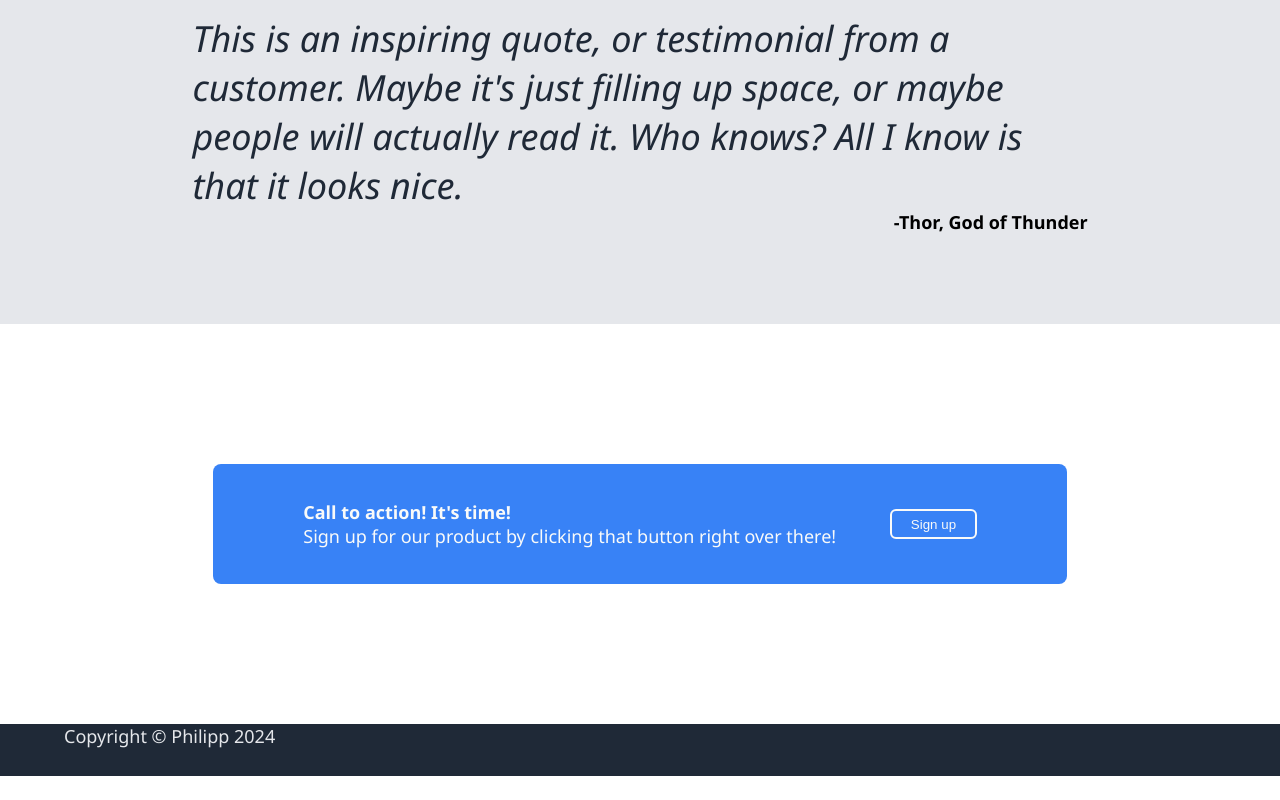
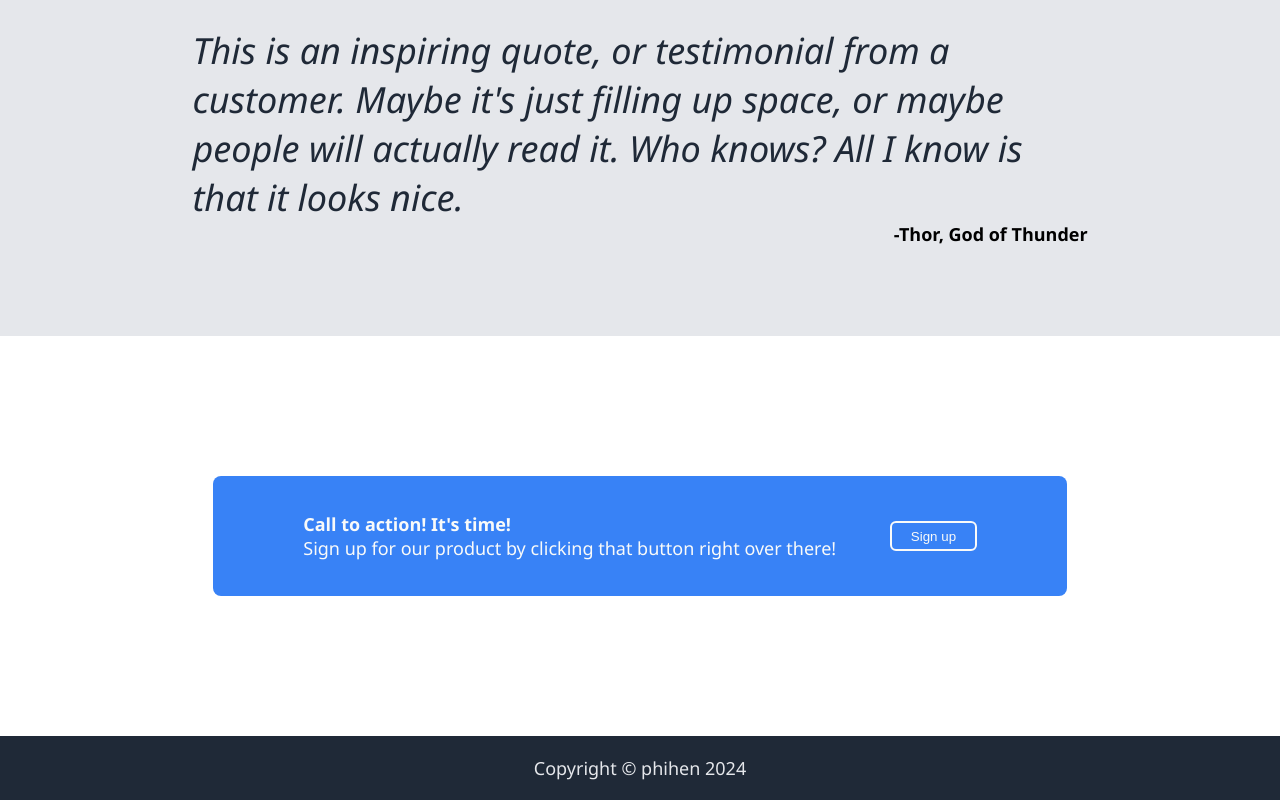
Before and after one commit to phihen/landing-page, a plain HTML site: page index.html in a window 1280 px wide. Shown: the part 928-1728 px from the top of the page. Before the commit the page ends 1704 px from the top, so only its background shows below. Drawn offline with Linux system fonts and the light colour scheme.

Commit message:
style footer

```diff
--- a/index.html
+++ b/index.html
@@ -66,7 +66,7 @@
         </div>
     </main>
     <footer>
-        Copyright © Philipp 2024
+        Copyright © phihen 2024
     </footer>
 </body>
 </html>
--- a/style.css
+++ b/style.css
@@ -22,14 +22,17 @@ header {
     justify-content: space-between;
     padding: 0 8vw;
     align-items: center;
-    height: 52px;
+    height: 64px;
 }
 
 footer {
     background-color: #1F2937;
     color: #E5E7EB;
     padding: 0 5vw;
-    height: 52px;
+    height: 64px;
+    display: flex;
+    justify-content: center;
+    align-items: center;
 }
 
 main {
```
